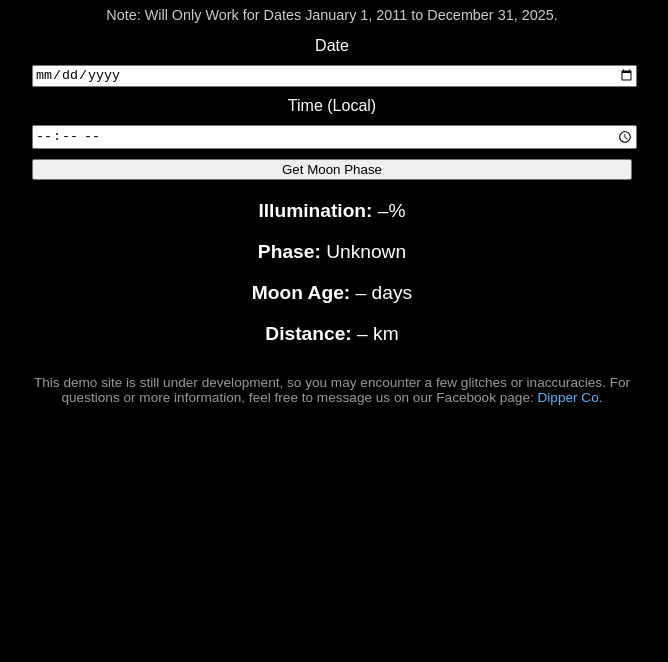
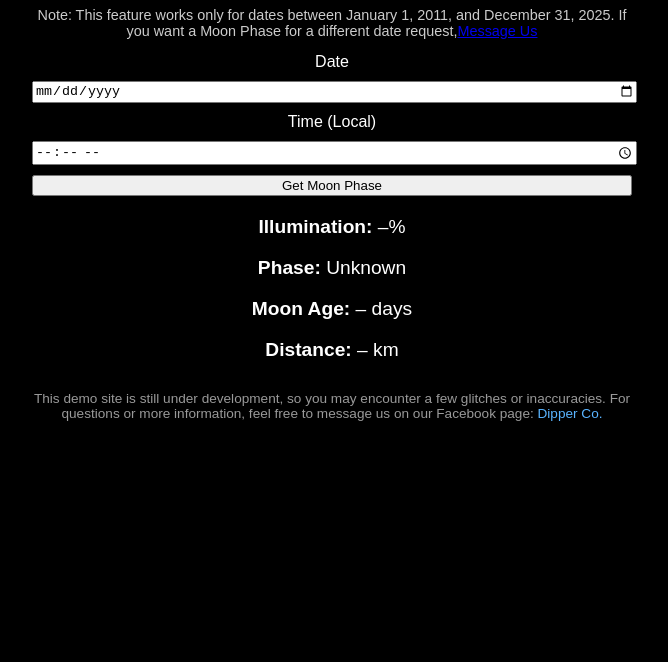
Before and after one commit to dipperco/moonphase, a plain HTML site: page index.html in a window 1280 px wide. Shown: the part 138-800 px from the top of the page, without its empty margins (308-976 px from the left). Drawn offline with Linux system fonts and the light colour scheme.

Commit message:
Update index.html

```diff
--- a/index.html
+++ b/index.html
@@ -3,7 +3,7 @@
 <head>
   <meta charset="UTF-8" />
   <meta name="viewport" content="width=device-width, initial-scale=1.0"/>
-  <title>Your Moments Under the Moon by Dipper Co.</title>
+  <title>Dipper Co Moon Phase</title>
   <style>
     body { background: #000; color: #fff; font-family: Panton, sans-serif; padding: 20px; }
     .container { max-width: 600px; margin: auto; text-align: center; }
@@ -41,7 +41,8 @@
 <body>
   <div class="container">
     <h1>Dipper CO. Moon Phase with Custom Frame</h1>
-    <p class="note">Note: Will Only Work for Dates January 1, 2011 to December 31, 2025.</p>
+    <p class="note">Note: This feature works only for dates between January 1, 2011, and December 31, 2025.
+If you want a Moon Phase for a different date request,<a href="https://www.facebook.com/dipperco" target="_blank">Message Us</a></p>
 
     <label for="date">Date</label>
     <input type="date" id="date" min="2011-01-01" max="2025-12-31" />
```
